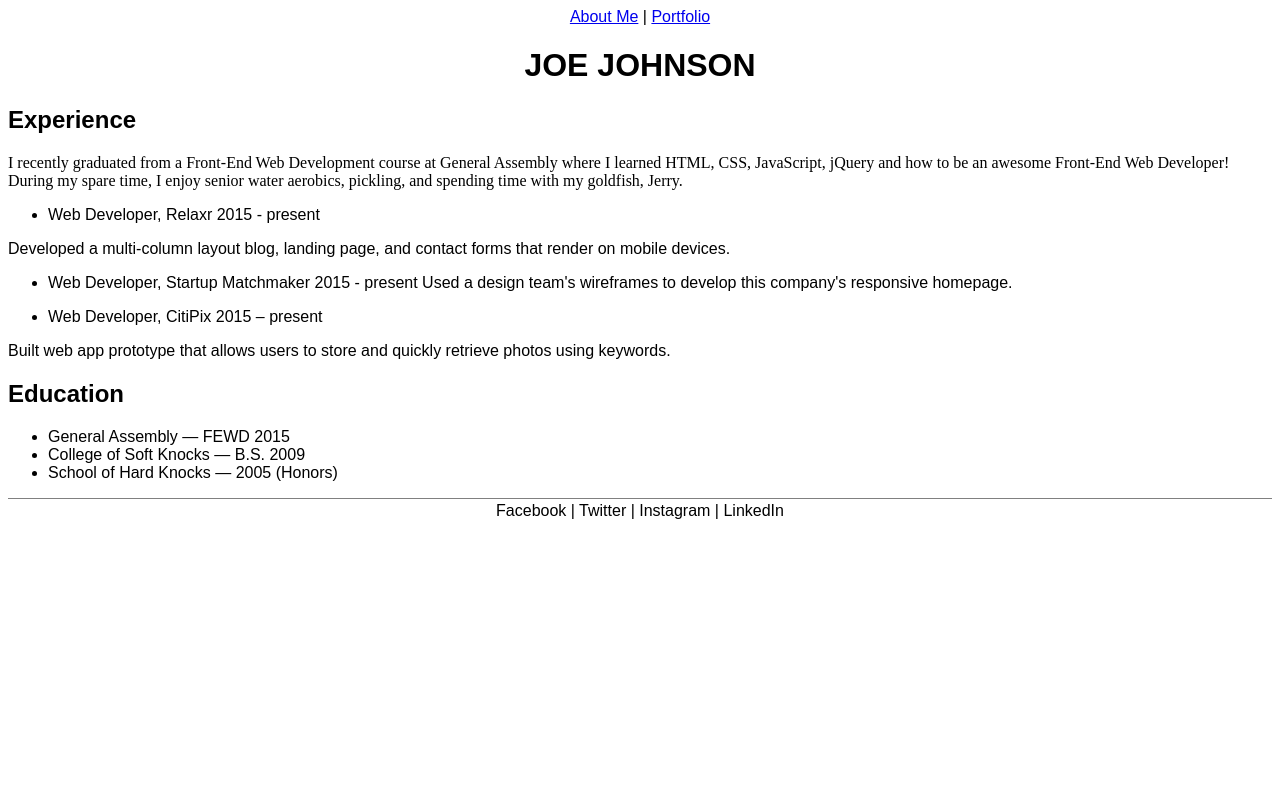
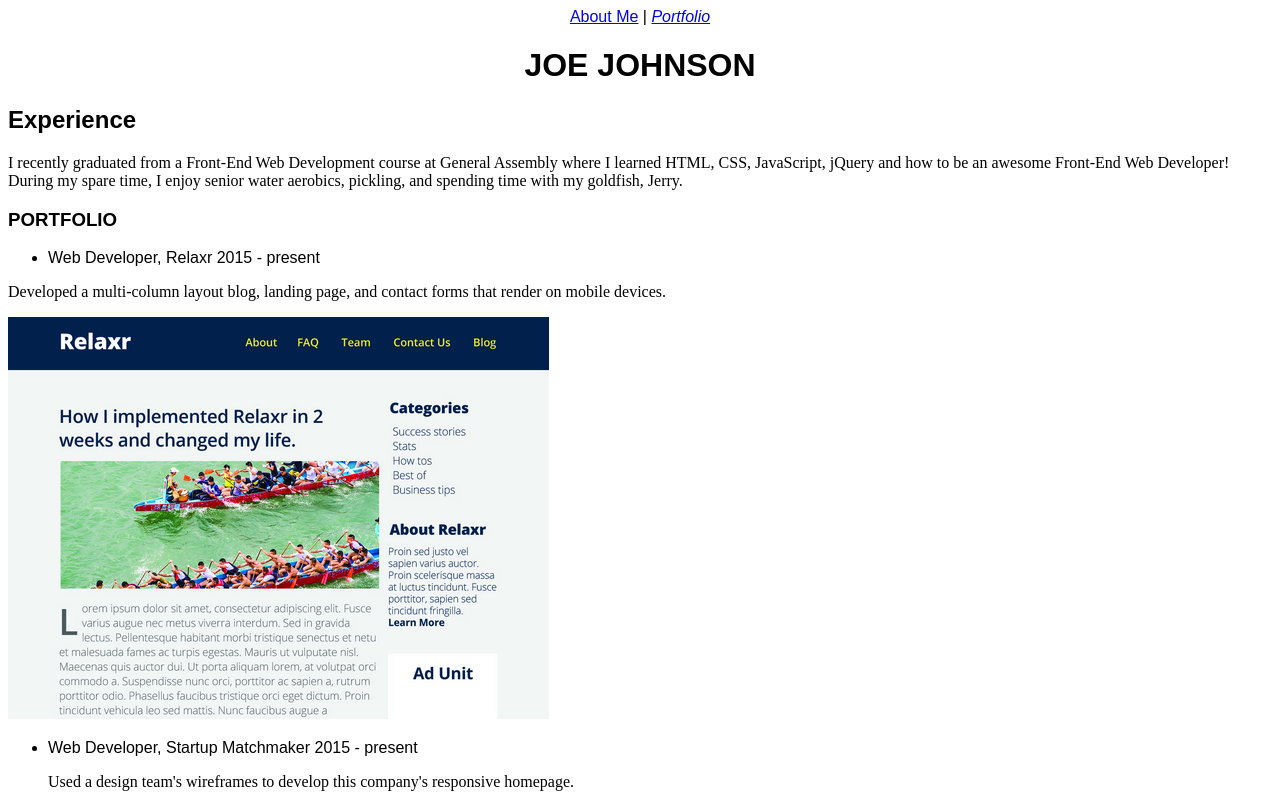
Before and after one commit to lglash/fewd-hw-01, a plain HTML site: page portfolio.html in a window 1280 px wide. Shown: the top 800 px of the page. Drawn offline with Linux system fonts and the light colour scheme.

Commit message:
bits and bobs amended

```diff
--- a/css/style.css
+++ b/css/style.css
@@ -28,7 +28,7 @@ div h2, div p {
 
 footer {
 	text-align: center;
-padding-top: 3px;
+padding-top: 8px;
 border-top: 1px solid gray;
 }
 .education li {
--- a/portfolio.html
+++ b/portfolio.html
@@ -6,28 +6,33 @@
 </head>
 <body>
 	<div class="index">
-		<a href="index.html">About Me</a> | <a href="portfolio.html">Portfolio</a>
+		<a href="index.html">About Me</a> | <a href="portfolio.html"><i>Portfolio</i></a>
 		<h1>JOE JOHNSON</h1>
-
 	</div>
 
-</body>
 
 	<div class='experience'>
 	<h2>Experience</h2>
-	<p>I recently graduated from a Front-End Web Development course at General Assembly where I learned HTML, CSS, JavaScript, jQuery and how to be an awesome Front-End Web Developer! During my spare time, I enjoy senior water aerobics, pickling, and spending time with my goldfish, Jerry.
+	<p>I recently graduated from a Front-End Web Development course at General Assembly where I learned HTML, CSS, JavaScript, jQuery and how to be an awesome Front-End Web Developer! During my spare time, I enjoy senior water aerobics, pickling, and spending time with my goldfish, Jerry.</p>
 	</div>
 
+	<div class= 'listing'>
+		<h3>PORTFOLIO</h3>
 	<ul><li>Web Developer, Relaxr 2015 - present</li></ul>
-	Developed a multi-column layout blog, landing page, and contact forms that render on mobile devices.
+	<p>Developed a multi-column layout blog, landing page, and contact forms that render on mobile devices.</p>
+	<img src="images/relaxr.png">
+
 
 	<ul><li>Web Developer, Startup Matchmaker 2015 - present
-	Used a design team's wireframes to develop this company's responsive homepage.</li></ul>
+	<p>Used a design team's wireframes to develop this company's responsive homepage.</li></ul>
+	<img src="images/startup-matchmaker.png">
+	</p>
 
-
-	<ul><li>Web Developer, CitiPix 2015 – present</li></ul>
-	Built web app prototype that allows users to store and quickly retrieve photos using keywords.</li></ul>
-</p>
+	<ul><li>Web Developer, CitiPix 2015 – present
+	<p>Built web app prototype that allows users to store and quickly retrieve photos using keywords.</li></ul>
+	<img src="images/citipix.png">
+	</p>
+</li></ul></li></ul></div>
 
 	<div class='education'>
 	<h2>Education</h2>
```
Also changed, not shown: index.html (+1 -1 lines).
